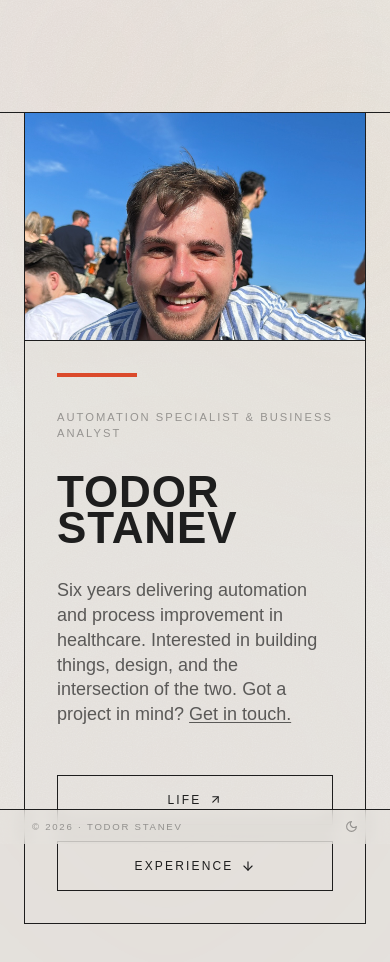
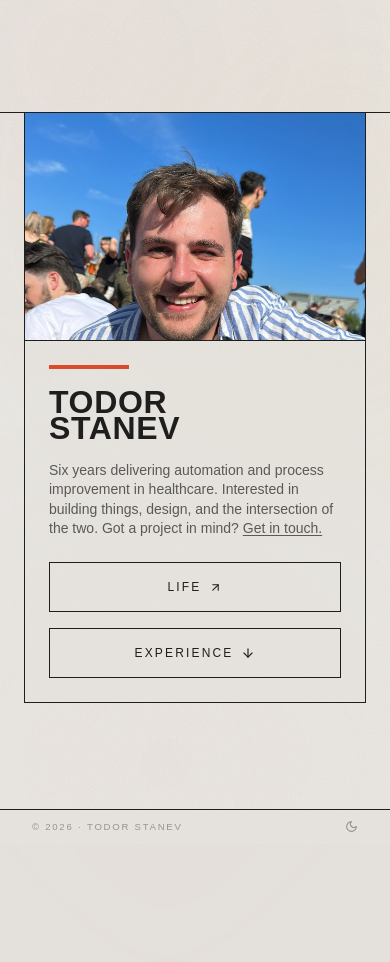
Before and after one commit to stanevt/tstanev-com, a React (Vite) app: page / in a window 390 px wide. Shown: the top 962 px of the page. After the commit the page ends 844 px from the top, so only its background shows below. Built offline with nearby package versions, Linux system fonts and the light colour scheme; a web font is replaced by a local one.

Commit message:
fix(mobile): hide subtitle and reduce text/spacing so card fits without scrolling

```diff
--- a/src/components/BusinessCard.tsx
+++ b/src/components/BusinessCard.tsx
@@ -53,19 +53,19 @@ export function BusinessCard() {
         </div>
 
         {/* Info */}
-        <div className="flex flex-col justify-between gap-12 p-8 sm:p-12 lg:p-16">
-          <div className="flex flex-col gap-8">
+        <div className="flex flex-col justify-between gap-6 sm:gap-12 p-6 sm:p-12 lg:p-16">
+          <div className="flex flex-col gap-5 sm:gap-8">
             <div aria-hidden className="h-[4px] w-20" style={{ backgroundColor: "#DB4A2B" }} />
-            <p className="font-sans text-[0.7rem] font-medium uppercase tracking-[0.18em] text-foreground/40">
+            <p className="hidden sm:block font-sans text-[0.7rem] font-medium uppercase tracking-[0.18em] text-foreground/40">
               Automation Specialist & Business Analyst
             </p>
             <h1
               className="font-display font-bold uppercase leading-[0.82] tracking-[0.02em] text-foreground"
-              style={{ fontSize: "clamp(2.75rem, 5.5vw, 4.5rem)" }}
+              style={{ fontSize: "clamp(2rem, 5.5vw, 4.5rem)" }}
             >
               Todor<br />Stanev
             </h1>
-            <p className="font-sans text-lg leading-snug text-foreground/70 max-w-sm">
+            <p className="font-sans text-sm sm:text-lg leading-snug text-foreground/70 max-w-sm">
               Six years delivering automation and process improvement in healthcare. Interested in building things, design, and the intersection of the two.{" "}
               Got a project in mind?{" "}
               <button
```
